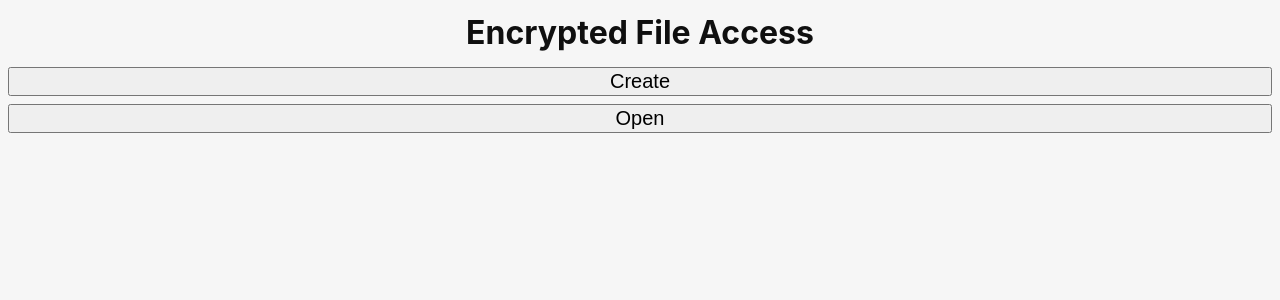
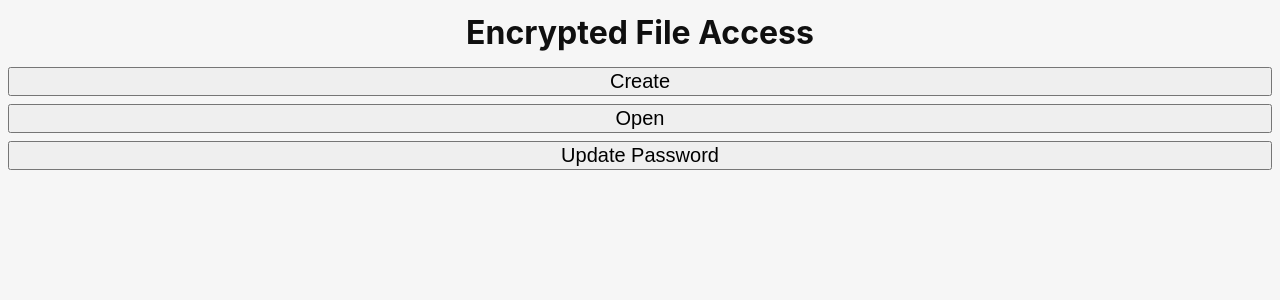
Before and after one commit to ccyuen1/encrypted-file-access-gui, a Vue app: page / in a window 1280 px wide. Shown: the top 300 px of the page. Built offline with nearby package versions, Linux system fonts and the light colour scheme.

Commit message:
add UpdatePasswordPage

```diff
--- a/src/App.vue
+++ b/src/App.vue
@@ -3,6 +3,7 @@ import { ref } from "vue";
 import MenuPage from "./components/MenuPage.vue";
 import CreatePage from "./components/CreatePage.vue";
 import OpenPage from "./components/OpenPage.vue";
+import UpdatePasswordPage from "./components/UpdatePasswordPage.vue";
 
 const page = ref("MenuPage");
 </script>
@@ -14,6 +15,10 @@ const page = ref("MenuPage");
     @goto-menu="page = 'MenuPage'"
   />
   <OpenPage v-else-if="page === 'OpenPage'" @goto-menu="page = 'MenuPage'" />
+  <UpdatePasswordPage
+    v-else-if="page === 'UpdatePasswordPage'"
+    @goto-menu="page = 'MenuPage'"
+  />
 </template>
 
 <style>
--- a/src/components/MenuPage.vue
+++ b/src/components/MenuPage.vue
@@ -8,6 +8,9 @@ const emit = defineEmits<{ "switch-page": [page: string] }>();
     <div class="button-list">
       <button @click="emit('switch-page', 'CreatePage')">Create</button>
       <button @click="emit('switch-page', 'OpenPage')">Open</button>
+      <button @click="emit('switch-page', 'UpdatePasswordPage')">
+        Update Password
+      </button>
     </div>
   </div>
 </template>
--- /dev/null
+++ b/src/components/UpdatePasswordPage.vue
@@ -0,0 +1,10 @@
+<script setup lang="ts">
+const emit = defineEmits<{ "goto-menu": [] }>();
+</script>
+
+<template>
+  <div>
+    <nav><button @click="emit('goto-menu')">&larr; Go Back</button></nav>
+    <div>update password</div>
+  </div>
+</template>
```
